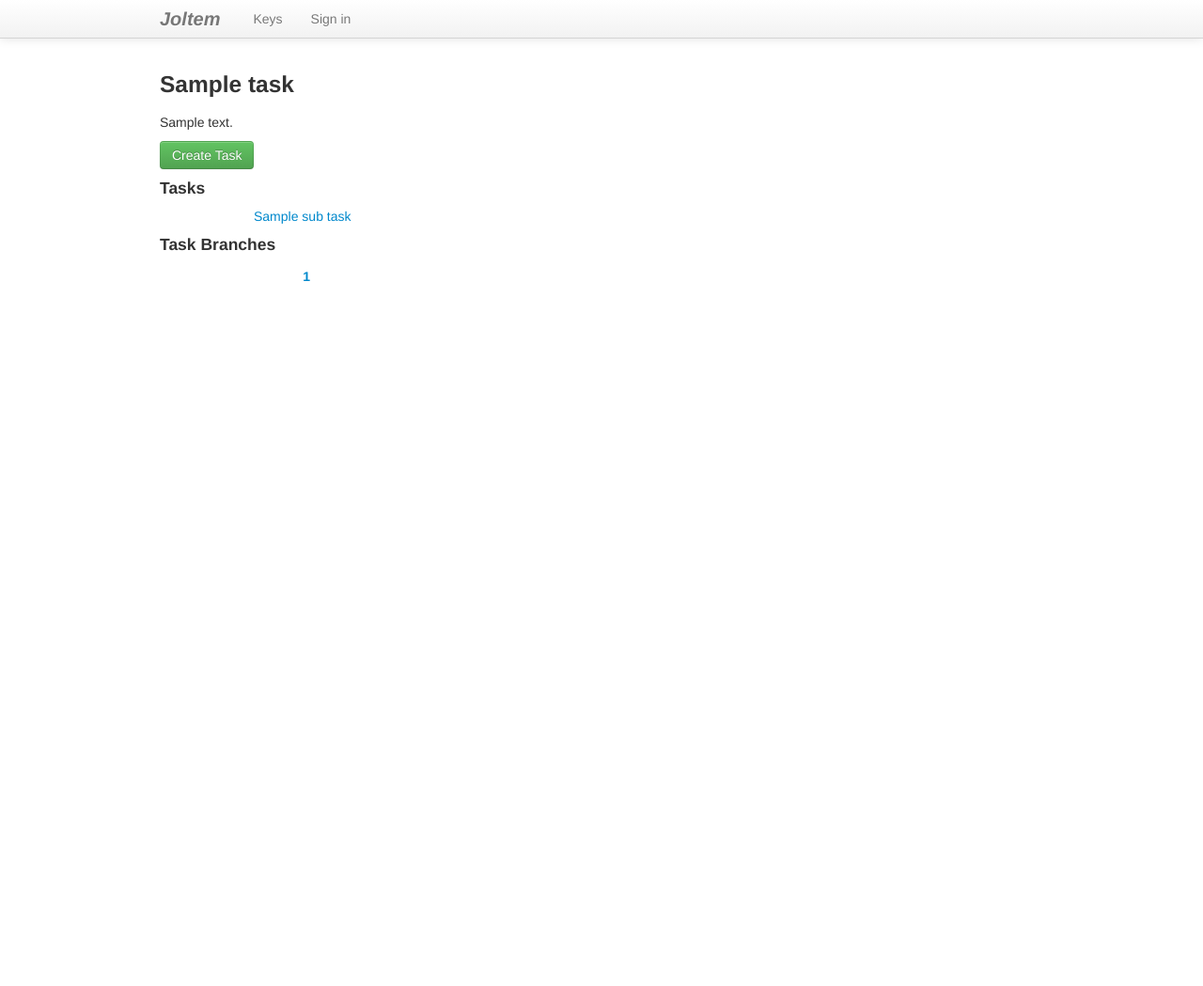
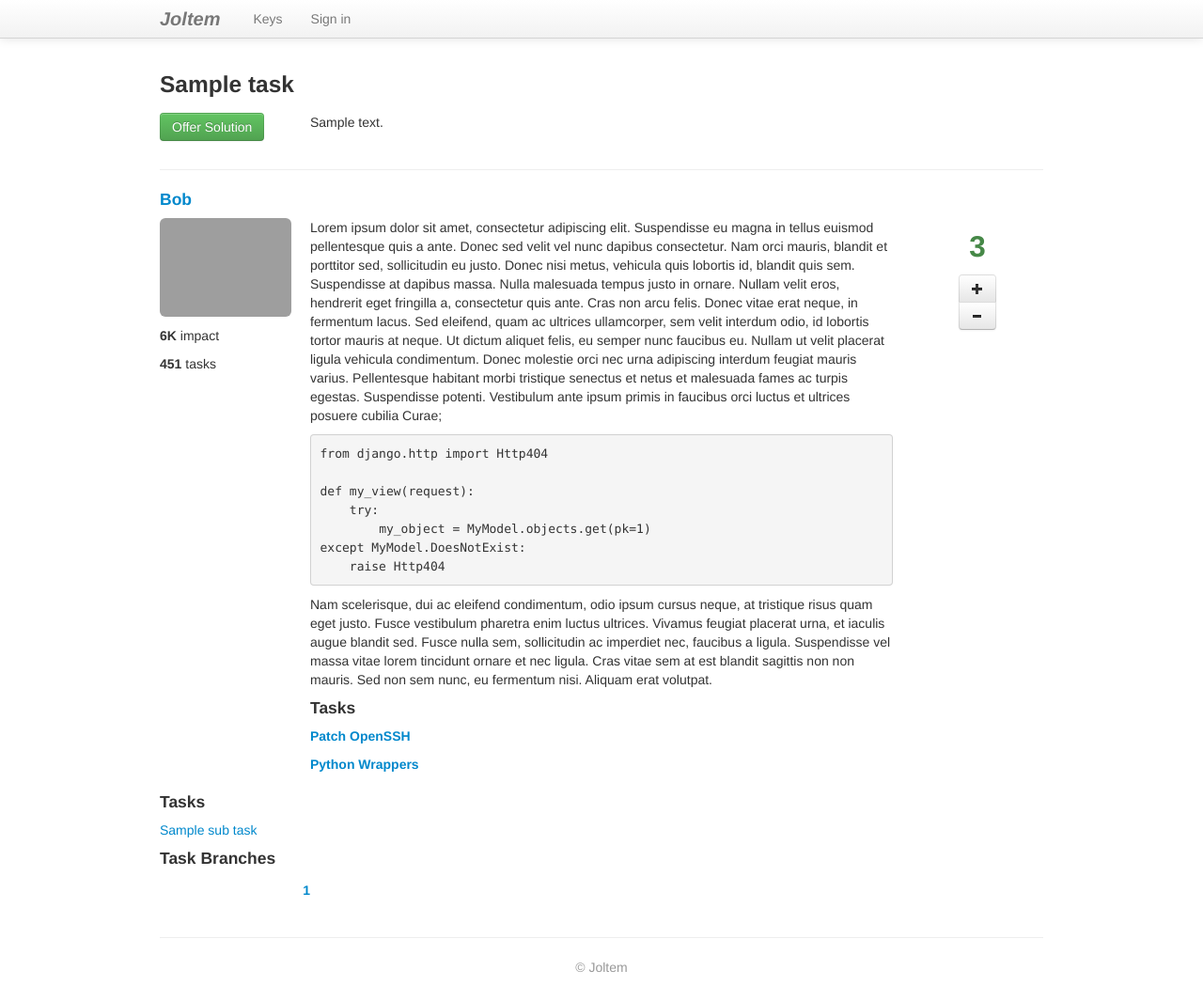
Before and after one commit to emil2k/joltem, a Django app: template task/templates/task/task.html in a window 1280 px wide. Shown: the whole page at 94% size. Before the commit the page ends 299 px from the top, so only its background shows below. Run offline with Django 3.2, Linux system fonts and the light colour scheme; tables that the repository leaves empty hold one stand-in row (values such as "Sample post"); the template is opened without the code that fills it: values that come from a table or form of the project are taken from there, most other values are stand-ins (such as "Sample title", 1, 10 or a date in 2020); some libraries are stand-ins or nearby versions; grey boxes are pictures that could not be loaded.

Commit message:
Mock up of task page.

```diff
--- a/joltem/templates/joltem/base.html
+++ b/joltem/templates/joltem/base.html
@@ -41,9 +41,22 @@
     </div>
 </div>
 
+
+
+
+
 <div class="container">
     {% block content %}{% endblock %}
 </div> <!-- /container -->
+
+
+<div id="footer">
+    <div class="container">
+        <hr/>
+        <p class="muted credit text-center">&copy; Joltem</p>
+    </div>
+</div>
+
 <script src="{% static 'joltem/js/jquery.js' %}"></script>
 <script src="{% static 'joltem/js/bootstrap.js' %}"></script>
 </body>
--- a/project/templates/project/project.html
+++ b/project/templates/project/project.html
@@ -30,7 +30,7 @@
         {% endfor %}
     </form>
     <hr/>
-    <h4>Tasks</h4>
+    <h4><a href="{% url 'project:tasks' project.name %}">Tasks</a></h4>
     {% if created_task %}
         <p class="alert alert-success">
             <button type="button" class="close" data-dismiss="alert">&times;</button>
--- a/project/urls.py
+++ b/project/urls.py
@@ -5,5 +5,6 @@ urlpatterns = patterns(
     '',
     url(r'^$', views.project, name='project'),
     url(r'^git/', include('git.urls', namespace='git')),
+    url(r'^tasks/', views.tasks, name='tasks'),
     url(r'^task/', include('task.urls', namespace='task')),
 )
--- a/task/templates/task/task.html
+++ b/task/templates/task/task.html
@@ -2,12 +2,49 @@
 {% block title %}{{ task.title }} - Joltem{% endblock %}
 {% block content %}
     <h3>{{ task.title }}</h3>
-    <p>{{ task.description }}</p>
-    <p><a class="btn btn-success" href="{% url 'project:task:new_task' project.name task.id %}">Create Task</a></p>
+    <div class="row">
+        <p class="span2"><a class="btn btn-success" href="#">Offer Solution</a> </p>
+        <p class="span8">{{ task.description }}</p>
+    </div>
+    <hr/>
+    <h4><a href="#">Bob</a></h4>
+    <div class="row">
+        <div class="span2">
+            <p><img class="img-rounded" src="https://secure.gravatar.com/avatar/08759e178c55c968a861367e55f56ad9?s=100" /></p>
+            <p><b>6K</b> impact</p>
+            <p><b>451</b> tasks</p>
+        </div>
+        <div class="span8">
+            <p>Lorem ipsum dolor sit amet, consectetur adipiscing elit. Suspendisse eu magna in tellus euismod pellentesque quis a ante. Donec sed velit vel nunc dapibus consectetur. Nam orci mauris, blandit et porttitor sed, sollicitudin eu justo. Donec nisi metus, vehicula quis lobortis id, blandit quis sem. Suspendisse at dapibus massa. Nulla malesuada tempus justo in ornare. Nullam velit eros, hendrerit eget fringilla a, consectetur quis ante. Cras non arcu felis. Donec vitae erat neque, in fermentum lacus. Sed eleifend, quam ac ultrices ullamcorper, sem velit interdum odio, id lobortis tortor mauris at neque. Ut dictum aliquet felis, eu semper nunc faucibus eu. Nullam ut velit placerat ligula vehicula condimentum. Donec molestie orci nec urna adipiscing interdum feugiat mauris varius. Pellentesque habitant morbi tristique senectus et netus et malesuada fames ac turpis egestas. Suspendisse potenti. Vestibulum ante ipsum primis in faucibus orci luctus et ultrices posuere cubilia Curae;</p>
+            <pre>from django.http import Http404
+
+def my_view(request):
+    try:
+        my_object = MyModel.objects.get(pk=1)
+except MyModel.DoesNotExist:
+    raise Http404</pre>
+            <p>Nam scelerisque, dui ac eleifend condimentum, odio ipsum cursus neque, at tristique risus quam eget justo. Fusce vestibulum pharetra enim luctus ultrices. Vivamus feugiat placerat urna, et iaculis augue blandit sed. Fusce nulla sem, sollicitudin ac imperdiet nec, faucibus a ligula. Suspendisse vel massa vitae lorem tincidunt ornare et nec ligula. Cras vitae sem at est blandit sagittis non non mauris. Sed non sem nunc, eu fermentum nisi. Aliquam erat volutpat.</p>
+            <h4>Tasks</h4>
+            <h5><a href="#">Patch OpenSSH</a></h5>
+            <h5><a href="#">Python Wrappers</a></h5>
+        </div>
+        <div class="span2 text-center">
+            <h2 class="text-success">3</h2>
+            <div class="btn-group btn-group-vertical">
+                <button class="btn"><i class="icon-plus"></i></button>
+                <button class="btn"><i class="icon-minus"></i></button>
+            </div>
+        </div>
+    </div>
+
+
+
+
+
     {% if sub_tasks %}
         <h4>Tasks</h4>
         {% for sub_task in sub_tasks %}
-            <p class="offset1"><a href="{% url 'project:task:task' project.name sub_task.id %}">{{ sub_task.title }}</a></p>
+            <p><a href="{% url 'project:task:task' project.name sub_task.id %}">{{ sub_task.title }}</a></p>
         {% endfor %}
     {% endif %}
     {% if task.taskbranch_set.all %}
--- a/task/views.py
+++ b/task/views.py
@@ -10,6 +10,8 @@ def new_task(request, project_name, parent_task_id):
     if parent_task_id is not None:
         parent = Task.objects.get(id=parent_task_id)
         context['parent'] = parent
+    else:
+        parent = None
     # Create a task
     if request.POST and request.POST.get('action') == 'create_task':
         title = request.POST.get('title')
```
Also changed, not shown: project/templates/project/tasks.html (added, +10 -0 lines), project/views.py (+9 -1 lines).
